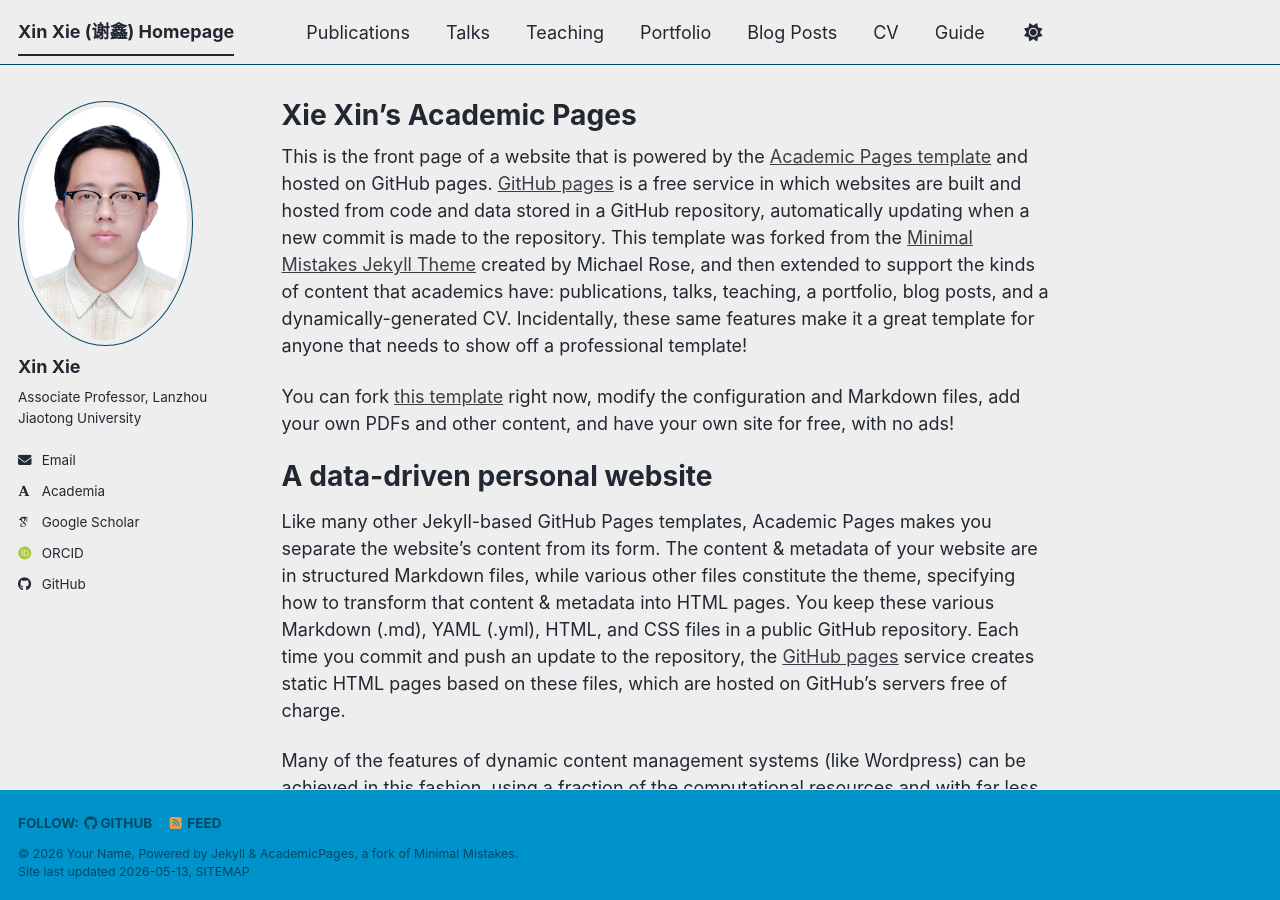
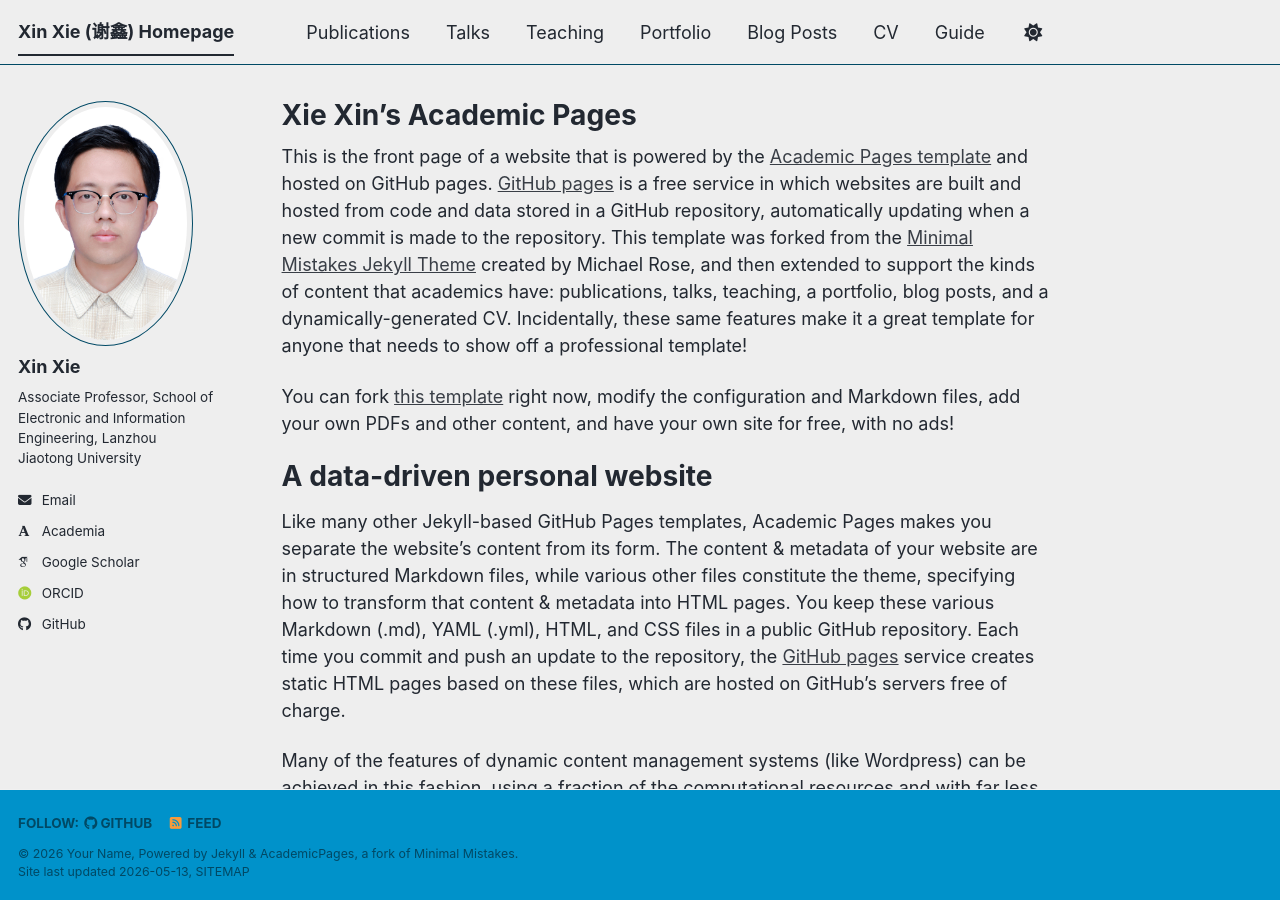
Before and after one commit to xiexin312/xiexin312.github.io, a Jekyll site: the page built from _pages/about.md, in a window 1280 px wide and 900 px high. Built offline with Jekyll 4.4.1, drawn with Linux system fonts in a browser that asks for light colours; some web fonts are replaced; a script bundle is joined from its source files by our own code; library files that are not in the unit come from our copies.

Commit message:
Update _config.yml

```diff
--- a/_config.yml
+++ b/_config.yml
@@ -26,7 +26,7 @@ author:
   avatar           : "profile.png"
   name             : "Xin Xie"
   #pronouns         : "He" # example: "she/her"
-  bio              : "Associate Professor, Lanzhou Jiaotong University"
+  bio              : "Associate Professor, School of Electronic and Information Engineering, Lanzhou Jiaotong University"
   #location         : "甘肃兰州"
   #employer         : "兰州交通大学"
   #uri              : "https://www.lzjtu.edu.cn/"
```
